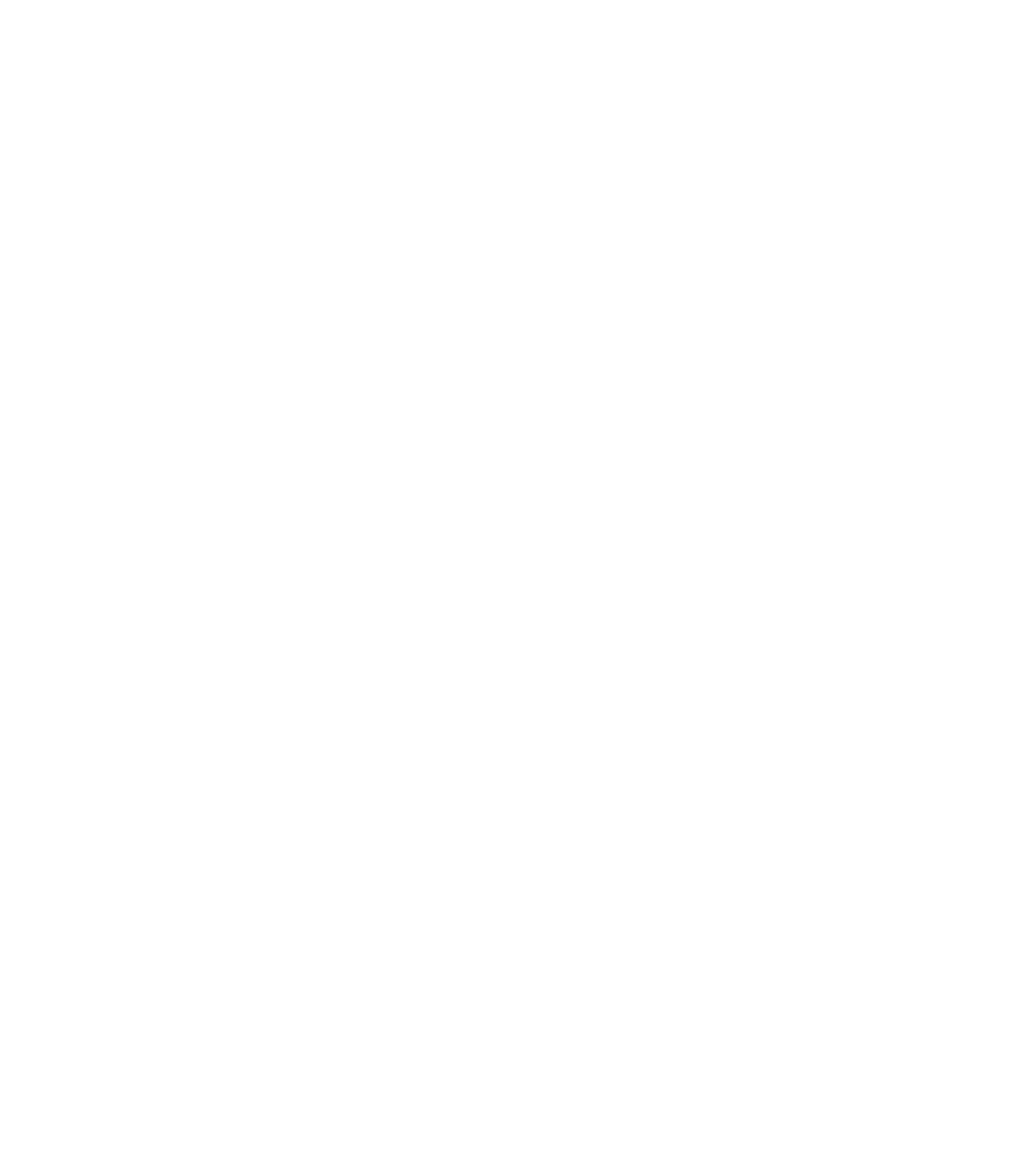
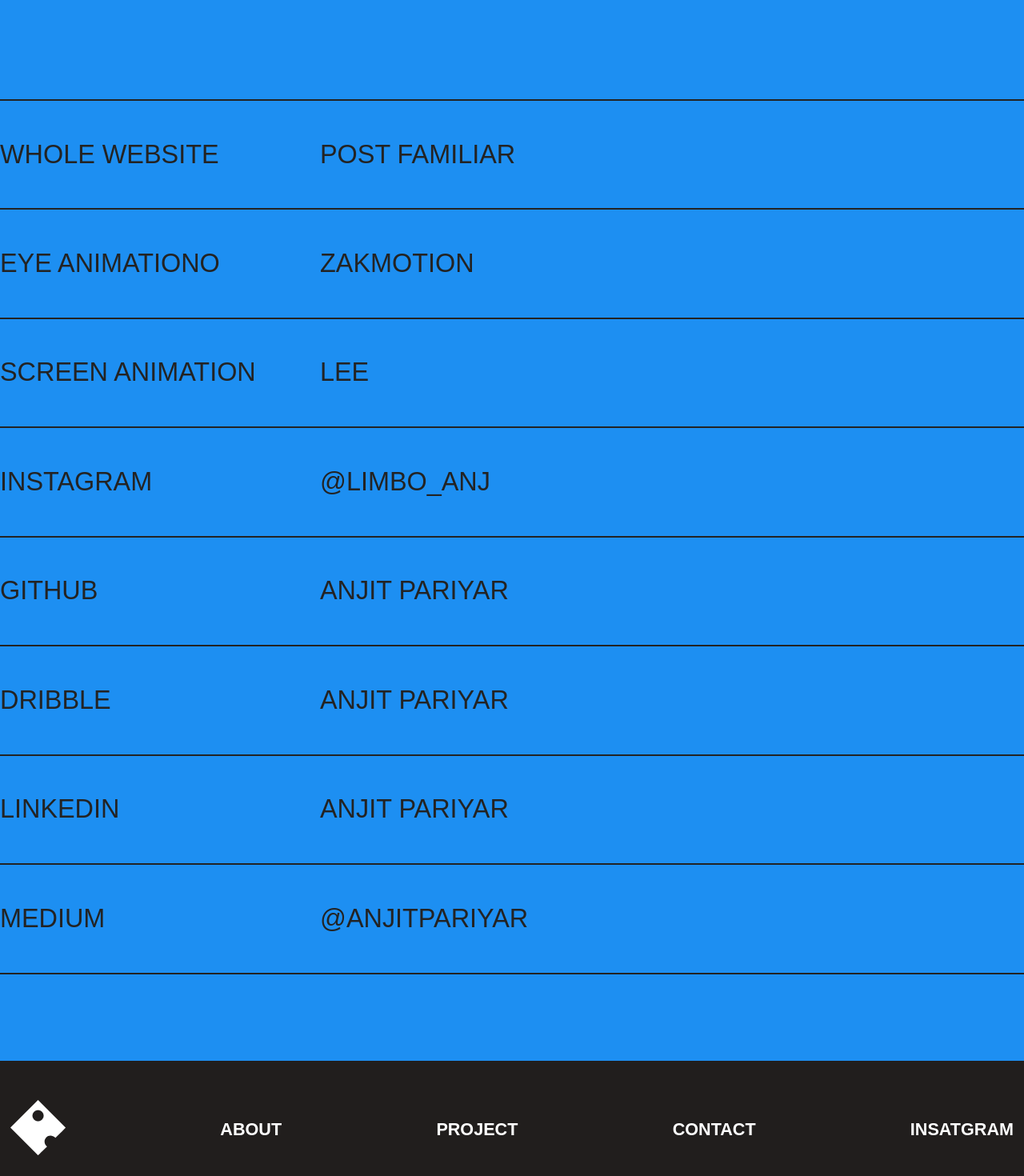
Before and after one commit to anjitpariyar/anjitpariyar, a Next.js app: page /refer in a window 1280 px wide. Before the commit this address had no page. Shown: the part 720-2190 px from the top of the page at 80% size. Before the commit the page ends 800 px from the top, so only its background shows below. Built offline with nearby package versions, Linux system fonts and the light colour scheme; a web font is replaced by a local one.

Commit message:
404 page added

```diff
--- a/components/Footer.js
+++ b/components/Footer.js
@@ -55,7 +55,7 @@ const Footer = () => {
         <div className={styles2.container}>
           <nav className={styles2.nav}>
             <li className={styles2.navLink}>
-              <Link href="/">
+              <Link href="/refer">
                 <a>All Reference</a>
               </Link>
             </li>
--- a/components/Navigation.js
+++ b/components/Navigation.js
@@ -73,7 +73,7 @@ const Navigation = ({ show, toggleNavigation }) => {
             </Link>
           </li>
           <li className={styles.navLink + " " + styles2.navLink}>
-            <Link href="/">
+            <Link href="/contact">
               <a>Contact</a>
             </Link>
           </li>
--- a/pages/about/About.module.scss
+++ b/pages/about/About.module.scss
@@ -14,13 +14,6 @@
     }
   }
 }
-.textWrapper {
-  max-width: 800px;
-  margin: auto;
-  .titleMd {
-    text-indent: 120px;
-  }
-}
 
 .photoGrid {
   .grid {
@@ -29,10 +22,19 @@
     max-width: 960px;
     margin: auto;
     gap: 4em;
+    @include sm {
+      grid-template-columns: 1fr;
+      gap: 0;
+    }
     .titleSm {
       width: max-content;
       &.left {
         margin-left: auto;
+        @include sm {
+          position: relative;
+          z-index: 2;
+          margin-bottom: -1em;
+        }
       }
     }
     img {
--- a/pages/contact/Contact.module.scss
+++ b/pages/contact/Contact.module.scss
@@ -14,6 +14,10 @@
     display: grid;
     grid-template-columns: 1fr 1fr;
     gap: 4em;
+    @include sm {
+      grid-template-columns: 1fr;
+      gap: 0;
+    }
   }
   .input,
   .formBtn {
@@ -28,6 +32,9 @@
     outline: none;
     box-shadow: none;
     @include transition;
+    @include sm {
+      margin-bottom: 2em;
+    }
     &:focus,
     &:focus-within {
       background-color: #f28241;
@@ -39,6 +46,10 @@
     &:hover {
       background-color: #f28241;
       //  color: var(--dark);
+    }
+    @include sm {
+      width: 100%;
+      margin-bottom: 5em;
     }
   }
   ::placeholder {
@@ -61,12 +72,19 @@
       &:last-child {
         border-bottom: 2px solid var(--dark);
       }
+      @include sm {
+        font-size: 1.1em;
+      }
     }
     .container {
       display: flex;
       padding: 1.5em 0;
       span:first-child {
         width: 400px;
+        @include sm {
+          width: 140px;
+          min-width: 140px;
+        }
       }
     }
   }
--- a/pages/contact/Form.js
+++ b/pages/contact/Form.js
@@ -1,5 +1,7 @@
 import styles from "./Contact.module.scss";
 import { useForm } from "react-hook-form";
+
+// Initializing a client
 
 const Form = () => {
   const {
@@ -9,6 +11,8 @@ const Form = () => {
     formState: { errors },
   } = useForm();
   const onSubmit = (data) => console.log(data);
+  console.log("env", process.env.REACT_APP_NOTION_WORKPLACE_ID);
+
   return (
     <section className={styles.contactForm}>
       <div className={styles.container + " " + styles.commonPadding}>
--- /dev/null
+++ b/pages/refer/Refer.module.scss
@@ -0,0 +1,40 @@
+@use "../../styles/spiltter.scss" as *;
+.screen {
+  .titleLg {
+    span {
+      position: relative;
+      transform: translateY(200px);
+      opacity: 0;
+      display: inline-block;
+    }
+  }
+}
+
+.refer {
+  ul {
+    list-style: none;
+    padding: 0;
+    li {
+      border-top: 2px solid var(--dark);
+      text-transform: uppercase;
+      @include transition;
+      &:last-child {
+        border-bottom: 2px solid var(--dark);
+      }
+      @include sm {
+        font-size: 1.1em;
+      }
+    }
+    .container {
+      display: flex;
+      padding: 1.5em 0;
+      span:first-child {
+        width: 400px;
+        @include sm {
+          width: 140px;
+          min-width: 140px;
+        }
+      }
+    }
+  }
+}
--- /dev/null
+++ b/pages/refer/Reference.js
@@ -0,0 +1,93 @@
+import styles from "./Refer.module.scss";
+import { useEffect, useRef } from "react";
+
+const Reference = () => {
+  const imageMove = useRef(null);
+
+  return (
+    <section className={styles.refer}>
+      <div className={styles.commonPadding + " " + styles.paddingBottom}>
+        <ul ref={imageMove}>
+          <li className={styles.titleSm}>
+            <a
+              href="https://postfamiliar.com"
+              className={styles.container}
+              target="_blank"
+            >
+              <span>Whole Website</span>
+              <span>Post Familiar</span>
+            </a>
+          </li>
+          <li className={styles.titleSm}>
+            <a
+              href="https://www.zakmotion.com/"
+              className={styles.container}
+              target="_blank"
+            >
+              <span>eye animationo</span>
+              <span>zakmotion</span>
+            </a>
+          </li>
+          <li className={styles.titleSm}>
+            <a
+              className={styles.container}
+              href="mailto:anjitpariyar@gmail.com"
+              target="_blank"
+            >
+              <span>Screen Animation</span>
+              <span>lee</span>
+            </a>
+          </li>
+          <li className={styles.titleSm}>
+            <a
+              className={styles.container}
+              href="https://www.instagram.com/limbo_anj/"
+              target="_blank"
+            >
+              <span>instagram</span>
+              <span>@limbo_anj</span>
+            </a>
+          </li>
+          <li className={styles.titleSm}>
+            <a
+              className={styles.container}
+              href="https://github.com/anjitpariyar"
+            >
+              <span>github</span>
+              <span>anjit pariyar</span>
+            </a>
+          </li>
+          <li className={styles.titleSm}>
+            <a
+              className={styles.container}
+              href="https://dribbble.com/limbo_anj"
+            >
+              <span>Dribble</span>
+              <span>Anjit pariyar</span>
+            </a>
+          </li>
+          <li className={styles.titleSm}>
+            <a
+              className={styles.container}
+              href="https://www.linkedin.com/in/anjit-pariyar-b46131178/"
+            >
+              <span>LinkedIn</span>
+              <span>anjit pariyar</span>
+            </a>
+          </li>
+          <li className={styles.titleSm}>
+            <a
+              className={styles.container}
+              href="https://anjitpariyar.medium.com/"
+            >
+              <span>Medium</span>
+              <span>@anjitpariyar</span>
+            </a>
+          </li>
+        </ul>
+      </div>
+    </section>
+  );
+};
+
+export default Reference;
--- /dev/null
+++ b/pages/refer/Screen.js
@@ -0,0 +1,49 @@
+import { useEffect, useRef, useState } from "react";
+
+import styles from "./Refer.module.scss";
+import { gsap } from "gsap";
+
+const Screen = () => {
+  //text reveal
+  const header = useRef(null);
+  useEffect(() => {
+    if (header?.current) {
+      let t1 = gsap.timeline();
+      t1.staggerTo(
+        [...header?.current?.querySelectorAll("span")],
+        1,
+        { y: 0, opacity: 1, ease: "power4.out", delay: 1.5 },
+        0.2
+      );
+    }
+  }, []);
+
+  // two lottie aniamtion parallax effect
+
+  const [posY, setPosY] = useState(0);
+
+  useEffect(() => {
+    if (posY < 1000) {
+      window.addEventListener("scroll", () => {
+        setPosY(window.scrollY);
+      });
+    }
+    return () => {
+      window.removeEventListener("scroll", () => {});
+    };
+  }, [posY]);
+
+  return (
+    <section className={styles.screen}>
+      <div className={styles.container + " " + styles.commonPadding}>
+        <h1 className={styles.titleLg + " " + styles.textCenter} ref={header}>
+          <span>All References </span>
+          <br />
+          <span className={styles.thin}>Thank you</span>
+        </h1>
+      </div>
+    </section>
+  );
+};
+
+export default Screen;
--- /dev/null
+++ b/pages/refer/index.js
@@ -0,0 +1,29 @@
+import Header from "../../components/Header";
+import Head from "next/head";
+import Footer from "../../components/Footer";
+
+// importing parts
+import Screen from "./Screen";
+import Reference from "./Reference";
+
+export default function Refer() {
+  return (
+    <>
+      <Head>
+        <title>Reference - Anjit Pariyar - Frontend Developer</title>
+      </Head>
+
+      <Header />
+      <main>
+        <Screen />
+        <Reference />
+      </main>
+      <Footer />
+      <style global jsx>{`
+        body {
+          background-color: #1d8ff2;
+        }
+      `}</style>
+    </>
+  );
+}
--- a/styles/_commonClass.scss
+++ b/styles/_commonClass.scss
@@ -85,3 +85,11 @@
     display: none !important;
   }
 }
+
+.textWrapper {
+  max-width: 800px;
+  margin: auto;
+  .titleMd {
+    text-indent: 120px;
+  }
+}
```
Also changed, not shown: pages/404.js (added, +42 -0 lines), pages/home/Home.module.scss (+22 -0 lines), 1 other file (tests, documents, lock files or other folders).
